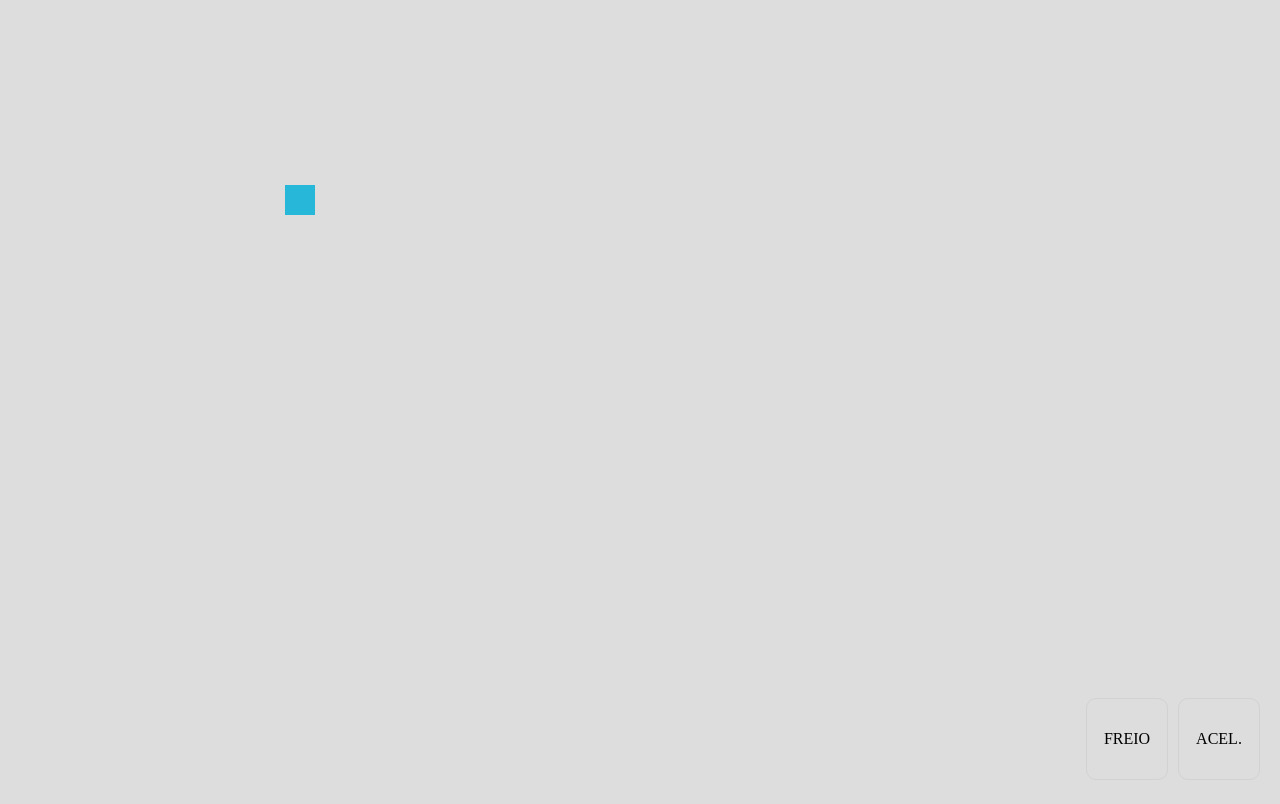
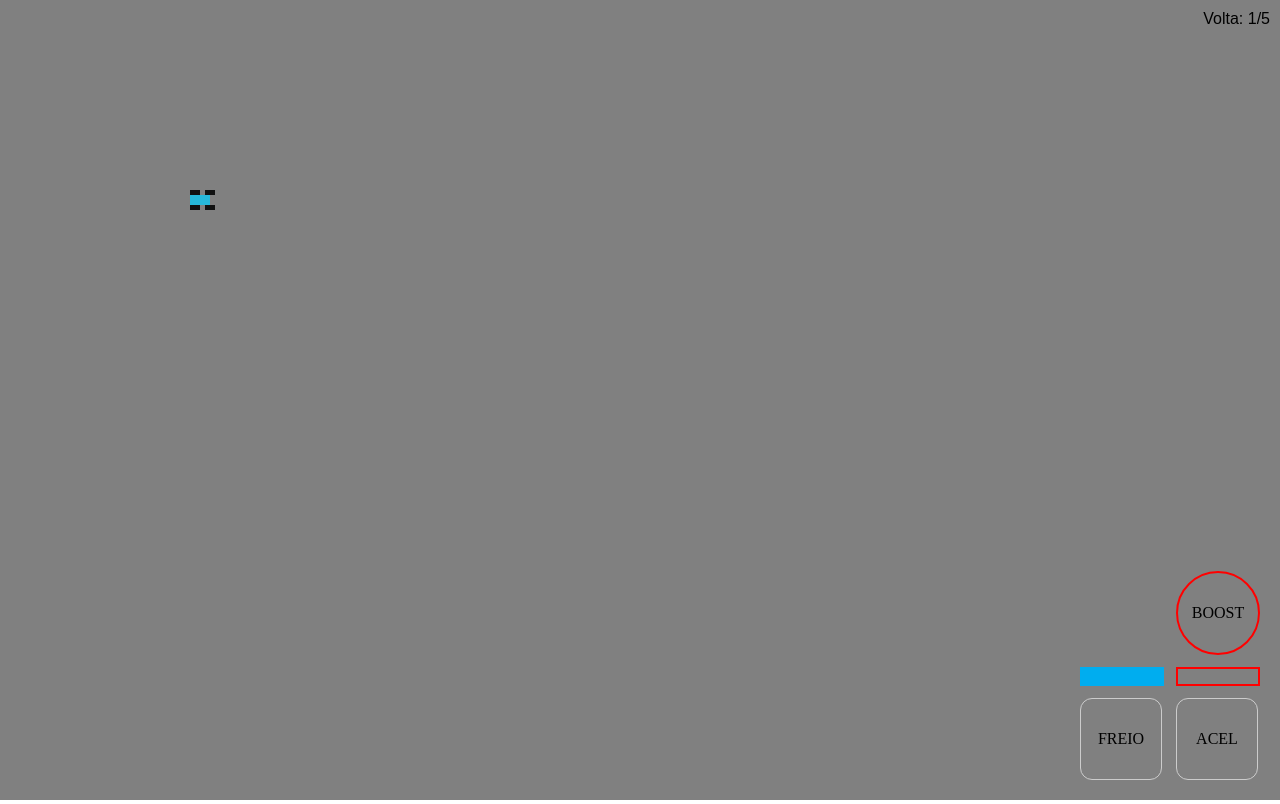
Before and after one commit to RamoLAB/meu-backend, a website: page index.html in a window 1280 px wide. Drawn offline with Linux system fonts and the light colour scheme.

Commit message:
Refactor HTML layout and improve UI elements

```diff
--- a/index.html
+++ b/index.html
@@ -1,60 +1,80 @@
 <!DOCTYPE html>
 <html>
-<body style="margin:0; overflow:hidden; background:#ddd">
+<body style="margin:0; overflow:hidden; background:#fff">
 
 <canvas id="g"></canvas>
 
-<div style="position:fixed; bottom:20px; right:20px; display:flex; gap:10px;">
-    <div id="brake" style="width:80px;height:80px;border:1px solid rgba(200,200,200,0.5);border-radius:10px;display:flex;align-items:center;justify-content:center;">FREIO</div>
-    <div id="gas" style="width:80px;height:80px;border:1px solid rgba(200,200,200,0.5);border-radius:10px;display:flex;align-items:center;justify-content:center;">ACEL.</div>
+<div style="position:fixed; top:10px; right:10px; font-family:sans-serif;">
+    Volta: <span id="lap">1</span>/5
+</div>
+
+<div style="position:fixed; bottom:20px; right:20px; display:flex; gap:12px; align-items: flex-end;">
+    <div style="display:flex; flex-direction:column; gap:12px;">
+        <div style="width:80px; height:15px; border:2px solid #00adef;">
+            <div id="tyreBar" style="width:100%; height:100%; background:#00adef;"></div>
+        </div>
+        <div id="brake" style="width:80px;height:80px;border:1px solid #ccc;border-radius:12px;display:flex;align-items:center;justify-content:center;">FREIO</div>
+    </div>
+
+    <div style="display:flex; flex-direction:column; gap:12px;">
+        <div id="boostBtn" style="width:80px;height:80px;border:2px solid red;border-radius:50%;display:flex;align-items:center;justify-content:center;">BOOST</div>
+        <div style="width:80px; height:15px; border:2px solid red;">
+            <div id="boostBar" style="width:0%; height:100%; background:red;"></div>
+        </div>
+        <div id="gas" style="width:80px;height:80px;border:1px solid #ccc;border-radius:12px;display:flex;align-items:center;justify-content:center;">ACEL</div>
+    </div>
 </div>
 
 <script>
 const c = g;
 const x = c.getContext("2d");
 
-// IMPORTANTE: mantenha assim
 const WS_URL = "wss://meu-backend-0rzt.onrender.com";
+const PLAYER_ID = Math.random().toString(36).substr(2,9);
 
-const PLAYER_ID = Math.random().toString(36).substring(2, 10);
+let ws;
+let others = {};
 
-let others = {};
+// PLAYER
+let p = {
+    x: 200,
+    y: 200,
+    angle: Math.PI,
+    speed: 0,
+    boost: 0,
+    tyre: 100,
+    isBoosting: false,
+    color: `hsl(${Math.random()*360},70%,50%)`
+};
+
+// INPUT
 let k = {};
 let accelerating = false;
 let braking = false;
 
-// PLAYER
-let p = {
-    x: 300,
-    y: 200,
-    angle: 0,
-    speed: 0,
-    color: `hsl(${Math.random()*360},70%,50%)`
-};
-
-// INPUT
 onkeydown = e => k[e.key.toLowerCase()] = 1;
 onkeyup = e => k[e.key.toLowerCase()] = 0;
 
 gas.onmousedown = () => accelerating = true;
-gas.onmouseup = () => accelerating = false;
-gas.onmouseleave = () => accelerating = false;
+gas.onmouseup = gas.onmouseleave = () => accelerating = false;
 
 brake.onmousedown = () => braking = true;
-brake.onmouseup = () => braking = false;
-brake.onmouseleave = () => braking = false;
+brake.onmouseup = brake.onmouseleave = () => braking = false;
 
-// WS COM AUTO-RECONNECT
-let ws;
+boostBtn.onmousedown = () => {
+    if(p.boost > 0 && p.tyre > 0) p.isBoosting = true;
+};
+boostBtn.onmouseup = boostBtn.onmouseleave = () => p.isBoosting = false;
 
+// CONEXÃO
 function connect(){
     ws = new WebSocket(WS_URL);
 
-    ws.onopen = () => {
+    ws.onopen = ()=>{
         ws.send(JSON.stringify({
             type:"join",
             id:PLAYER_ID,
-            color:p.color
+            player:p
         }));
     };
 
@@ -65,74 +85,99 @@ function connect(){
         }
     };
 
-    ws.onclose = () => {
-        setTimeout(connect, 1000); // reconnect automático
-    };
+    ws.onclose = ()=> setTimeout(connect,1000);
 }
-
 connect();
 
-// envio contínuo
-setInterval(()=>{
-    if(ws.readyState!==1) return;
+// DESENHO DO CARRO
+function drawCar(ctx, color, boost){
+    ctx.fillStyle = color;
+    ctx.fillRect(10, 5, 10, 20);
 
-    ws.send(JSON.stringify({
-        type:"move",
-        id:PLAYER_ID,
-        x:p.x,
-        y:p.y
-    }));
-},50);
+    ctx.fillStyle = boost ? "red" : "#111";
+    ctx.fillRect(5, 5, 5, 10);
+    ctx.fillRect(20, 5, 5, 10);
+    ctx.fillRect(5, 20, 5, 10);
+    ctx.fillRect(20, 20, 5, 10);
+}
 
 // LOOP
 function loop(){
 
+    // direção
     if(k["arrowleft"]||k["a"]) p.angle -= 0.05;
     if(k["arrowright"]||k["d"]) p.angle += 0.05;
 
+    // aceleração
     if(accelerating){
         p.speed += 0.3;
-        if(p.speed > 6) p.speed = 6;
+        if(p.speed > 8) p.speed = 8;
+
+        p.boost = Math.min(100, p.boost + 0.1);
+        p.tyre = Math.max(0, p.tyre - 0.05);
     }
 
+    // boost
+    if(p.isBoosting && p.boost > 0){
+        p.speed += 0.5;
+        p.boost -= 0.5;
+    }
+
+    // freio
     if(braking){
         p.speed *= 0.8;
-        if(p.speed < 0.05) p.speed = 0;
     }
 
-    p.speed *= 0.98;
-
+    // movimento
     p.x += Math.cos(p.angle) * p.speed;
     p.y += Math.sin(p.angle) * p.speed;
 
-    // DRAW
-    x.fillStyle = "#ddd";
+    // UI
+    boostBar.style.width = p.boost + "%";
+    tyreBar.style.width = p.tyre + "%";
+
+    // FUNDO
+    x.fillStyle = "#808080";
     x.fillRect(0,0,c.width,c.height);
 
-    // OUTROS
+    // OUTROS JOGADORES
     for(let id in others){
         if(id === PLAYER_ID) continue;
+
         let o = others[id];
 
         x.save();
         x.translate(o.x, o.y);
-        x.fillStyle = o.color || "#888";
-        x.fillRect(-15,-15,30,30);
+        x.rotate(o.angle + Math.PI/2);
+        x.translate(-15,-15);
+        drawCar(x, o.color, o.isBoosting);
         x.restore();
     }
 
     // VOCÊ
     x.save();
     x.translate(p.x, p.y);
-    x.rotate(p.angle);
-    x.fillStyle = p.color;
-    x.fillRect(-15,-15,30,30);
+    x.rotate(p.angle + Math.PI/2);
+    x.translate(-15,-15);
+    drawCar(x, p.color, p.isBoosting);
     x.restore();
+
+    // ENVIO
+    if(ws && ws.readyState===1){
+        ws.send(JSON.stringify({
+            type:"update",
+            id:PLAYER_ID,
+            player:p
+        }));
+    }
 
     requestAnimationFrame(loop);
 }
 
-onresize = ()=>{ c.width=innerWidth; c.height=innerHeight; };
+onresize = ()=>{
+    c.width = innerWidth;
+    c.height = innerHeight;
+};
 onresize();
 
 loop();
```
